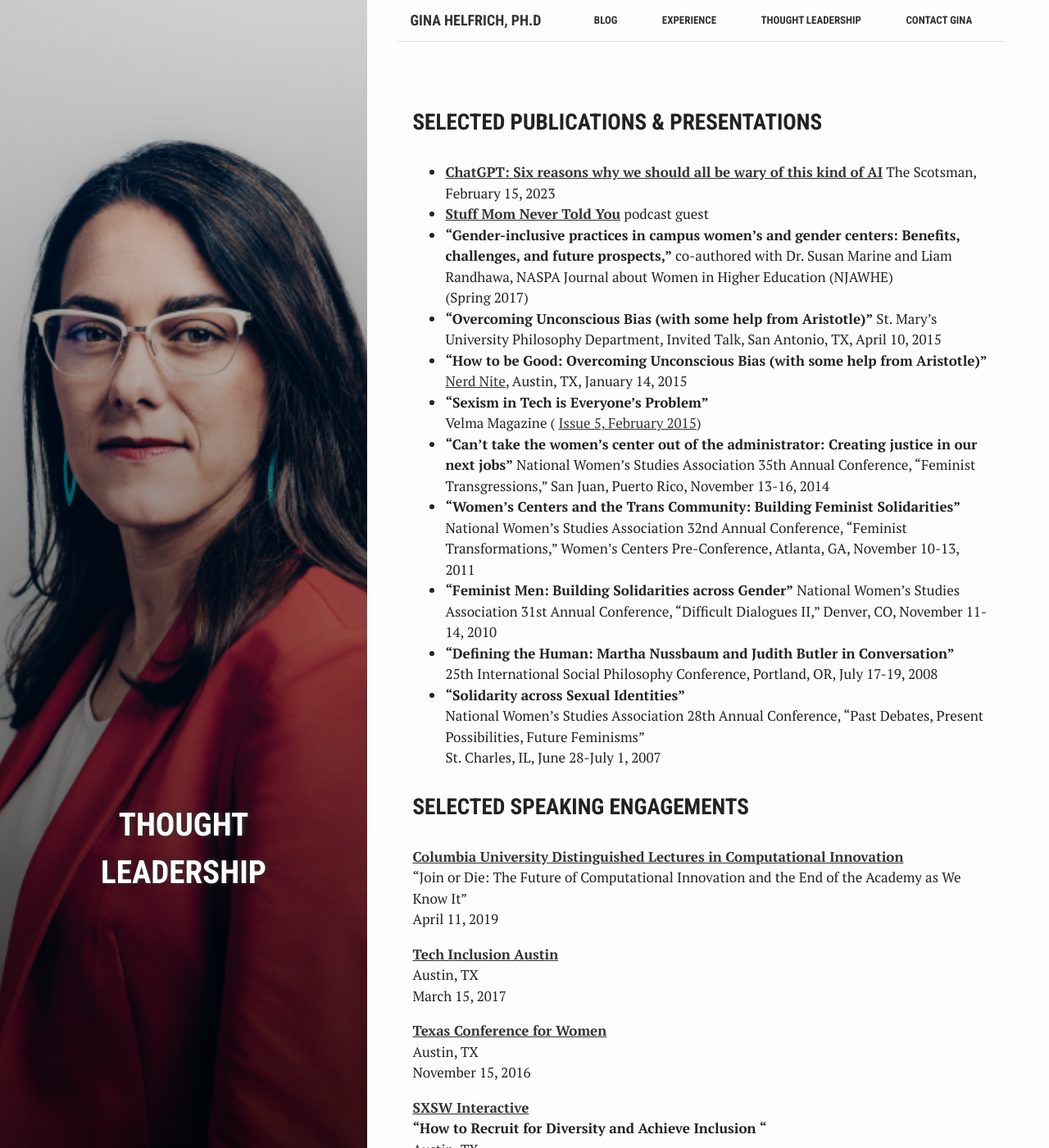
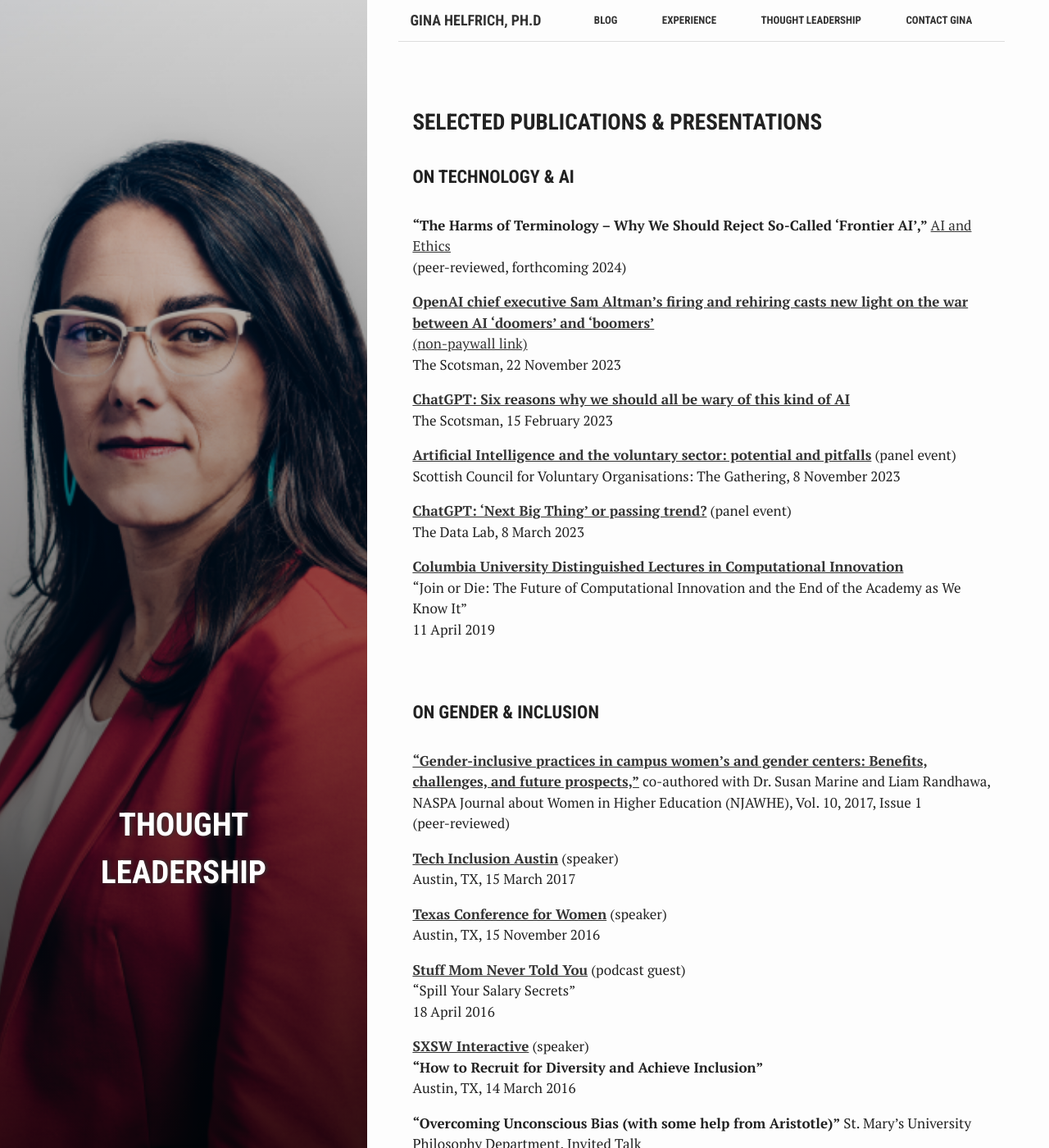
Before and after one commit to Dr-G/Dr-G.github.io, a Jekyll site: the page built from thoughtleadership.md, in a window 1280 px wide and 1400 px high. Shown: the whole window at 82% size. Built offline with Jekyll 4.4.1, drawn with Linux system fonts in a browser that asks for light colours; some of the changed text lies outside the part shown.

Commit message:
Update thoughtleadership.md
major updates!

```diff
--- a/thoughtleadership.md
+++ b/thoughtleadership.md
@@ -9,41 +9,69 @@ active: thought leadership
 ---
 <h3>SELECTED PUBLICATIONS & PRESENTATIONS</h3>
 
+<h4>ON TECHNOLOGY & AI</h4>
 
-*   **[ChatGPT: Six reasons why we should all be wary of this kind of AI](https://www.scotsman.com/news/opinion/columnists/chatgpt-six-reasons-why-we-should-all-be-wary-of-this-kind-of-ai-dr-gina-helfrich-4026538)** The Scotsman, February 15, 2023
-*   **[Stuff Mom Never Told You](http://www.stuffmomnevertoldyou.com/podcasts/spill-your-salary-secrets/)** podcast guest
-*   **“Gender-inclusive practices in campus women’s and gender centers: Benefits, challenges, and future prospects,”** co-authored with Dr. Susan Marine and Liam Randhawa, NASPA Journal about Women in Higher Education (NJAWHE)
-    (Spring 2017)
-*   **“Overcoming Unconscious Bias (with some help from Aristotle)”** St. Mary’s University Philosophy Department, Invited Talk, San Antonio, TX, April 10, 2015
-*   **“How to be Good: Overcoming Unconscious Bias (with some help from Aristotle)”** [Nerd Nite](https://vimeo.com/116983511), Austin, TX, January 14, 2015
-*   **“Sexism in Tech is Everyone's Problem”**
-    Velma Magazine ( [Issue 5, February 2015](http://issuu.com/velmamag/docs/velmamagissue5sex/19))
-*   **“Can’t take the women’s center out of the administrator: Creating justice in our next jobs”** National Women’s Studies Association 35th Annual Conference, “Feminist Transgressions,” San Juan, Puerto Rico, November 13-16, 2014
-*   **“Women’s Centers and the Trans Community: Building Feminist Solidarities”** National Women’s Studies Association 32nd Annual Conference, “Feminist Transformations,” Women’s Centers Pre-Conference, Atlanta, GA, November 10-13, 2011
-*   **“Feminist Men: Building Solidarities across Gender”** National Women’s Studies Association 31st Annual Conference, “Difficult Dialogues II,” Denver, CO, November 11-14, 2010
-*   **“Defining the Human: Martha Nussbaum and Judith Butler in Conversation”**
-    25th International Social Philosophy Conference, Portland, OR, July 17-19, 2008
-*   **“Solidarity across Sexual Identities”**
-    National Women’s Studies Association 28th Annual Conference, “Past Debates, Present Possibilities, Future Feminisms”
-    St. Charles, IL, June 28-July 1, 2007
+**"The Harms of Terminology – Why We Should Reject So-Called 'Frontier AI',"** [AI and Ethics](https://link.springer.com/journal/43681)
+(peer-reviewed, forthcoming 2024)
 
+**[OpenAI chief executive Sam Altman's firing and rehiring casts new light on the war between AI 'doomers' and 'boomers'](https://www.scotsman.com/news/opinion/columnists/openai-chief-executive-sam-altmans-firing-and-rehiring-casts-new-light-on-the-war-between-ai-doomers-and-boomers-dr-gina-helfrich-4418584&?r=9134)**
+[(non-paywall link)](https://efi.ed.ac.uk/openai-chief-executives-firing-rehiring-casts-new-light-on-the-war-between-ai-doomers-boomers/)
+The Scotsman, 22 November 2023
 
+**[ChatGPT: Six reasons why we should all be wary of this kind of AI](https://www.scotsman.com/news/opinion/columnists/chatgpt-six-reasons-why-we-should-all-be-wary-of-this-kind-of-ai-dr-gina-helfrich-4026538)**
+The Scotsman, 15 February 2023
 
-<h3>SELECTED SPEAKING ENGAGEMENTS</h3>
+**[Artificial Intelligence and the voluntary sector: potential and pitfalls](https://scvo.scot/the-gathering/events/a1v3z00000JIbvQAAT/artificial-intelligence-and-the-voluntary-sector-potential-and-pitfalls)** (panel event)
+Scottish Council for Voluntary Organisations: The Gathering, 8 November 2023
+
+**[ChatGPT: ‘Next Big Thing’ or passing trend?](https://www.youtube.com/watch?v=OJ2DXgAXnvw)** (panel event)
+The Data Lab, 8 March 2023
 
 **[Columbia University Distinguished Lectures in Computational Innovation](https://brown.columbia.edu/event/distinguished-lectures-in-computational-innovation-dr-gina-helfrich/)**
 "Join or Die: The Future of Computational Innovation and the End of the Academy as We Know It"
-April 11, 2019
+11 April 2019
 
-**[Tech Inclusion Austin](https://austin17.techinclusion.co/)**
-Austin, TX
-March 15, 2017
+<br>
+<h4>ON GENDER & INCLUSION</h4>
 
-**[Texas Conference for Women](https://www.txconferenceforwomen.org/)**
-Austin, TX
-November 15, 2016
+**[“Gender-inclusive practices in campus women’s and gender centers: Benefits, challenges, and future prospects,”](https://doi-org.eux.idm.oclc.org/10.1080/19407882.2017.1280054)** co-authored with Dr. Susan Marine and Liam Randhawa, NASPA Journal about Women in Higher Education (NJAWHE), Vol. 10, 2017, Issue 1
+(peer-reviewed)
 
-**[SXSW Interactive](http://schedule.sxsw.com/2016/events/event_PP51520)**
-**"How to Recruit for Diversity and Achieve Inclusion** **"**
-Austin, TX
-March 14, 2016
+**[Tech Inclusion Austin](https://austin17.techinclusion.co/)** (speaker)
+Austin, TX, 15 March 2017
+
+**[Texas Conference for Women](https://www.txconferenceforwomen.org/)** (speaker)
+Austin, TX, 15 November 2016
+
+**[Stuff Mom Never Told You](https://omny.fm/shows/stuff-mom-never-told-you/smnty-classics-spill-your-salary-secrets)** (podcast guest)
+"Spill Your Salary Secrets"
+18 April 2016
+
+**[SXSW Interactive](http://schedule.sxsw.com/2016/events/event_PP51520)** (speaker)
+**"How to Recruit for Diversity and Achieve Inclusion"**
+Austin, TX, 14 March 2016
+
+**“Overcoming Unconscious Bias (with some help from Aristotle)”** St. Mary’s University Philosophy Department, Invited Talk
+San Antonio, TX, April 10, 2015
+
+**[“How to be Good: Overcoming Unconscious Bias (with some help from Aristotle)”](https://vimeo.com/116983511)**
+Nerd Nite, Austin, TX, 14 January 2015
+
+**“Sexism in Tech is Everyone's Problem”**
+Velma Magazine ([Issue 5, February 2015](http://issuu.com/velmamag/docs/velmamagissue5sex/19))
+
+**“Can’t take the women’s center out of the administrator: Creating justice in our next jobs”**
+National Women’s Studies Association 35th Annual Conference, “Feminist Transgressions,” San Juan, Puerto Rico, 13-16 November 2014
+
+**“Women’s Centers and the Trans Community: Building Feminist Solidarities”**
+National Women’s Studies Association 32nd Annual Conference, “Feminist Transformations,” Women’s Centers Pre-Conference, Atlanta, GA, 10-13 November 2011
+
+**“Feminist Men: Building Solidarities across Gender”**
+National Women’s Studies Association 31st Annual Conference, “Difficult Dialogues II,” Denver, CO, 11-14 November 2010
+
+**“Defining the Human: Martha Nussbaum and Judith Butler in Conversation”**
+    25th International Social Philosophy Conference, Portland, OR, 17-19 July 2008
+
+**“Solidarity across Sexual Identities”**
+    National Women’s Studies Association 28th Annual Conference, “Past Debates, Present Possibilities, Future Feminisms”
+    St. Charles, IL, 28 June-1 July 2007
```
